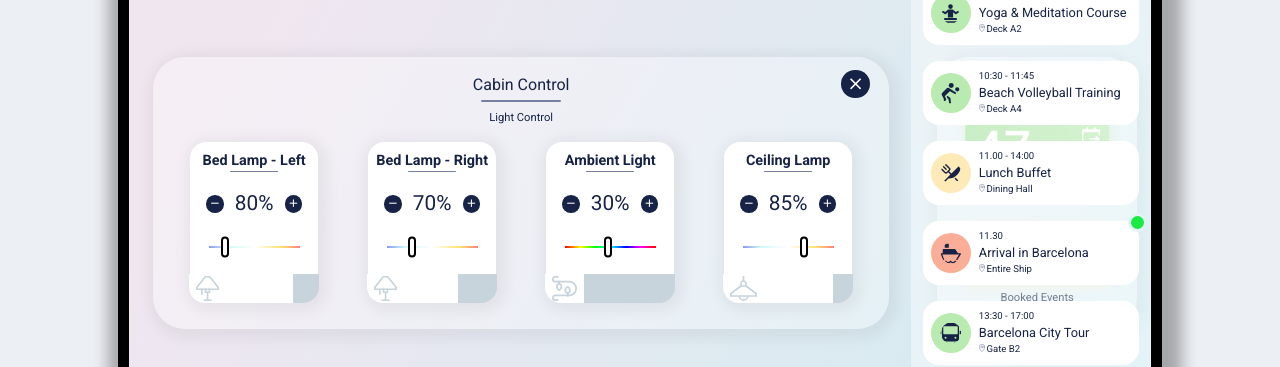
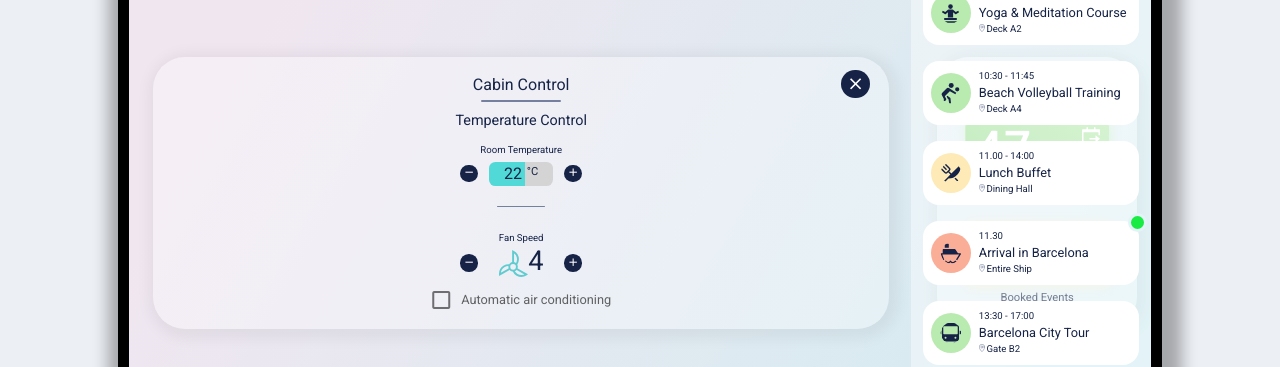
Before and after one commit to LinusHe/uws-cruiseship, a Vue app: page / in a window 1280 px wide. Shown: the part 187-554 px from the top of the page. Built offline with nearby package versions, Linux system fonts and the light colour scheme; a web font is replaced by a local one; what vue-wavify would draw is missing.

Commit message:
Added Temp Control

```diff
--- a/src/assets/scss/dashboard/climacontrol.scss
+++ b/src/assets/scss/dashboard/climacontrol.scss
@@ -1,3 +1,59 @@
 #climaControl {
+  .control-label {
+    font-size: 0.6rem;
+    margin: .5rem;
 
+    &.temp {
+      margin-bottom: 1rem;
+    }
+  }
+
+  .control-row {
+    align-items: center;
+
+    img {
+      height: 1.7rem;
+      margin-left: 1.3rem;
+    }
+  }
+
+  .number {
+    width: 4rem;
+    text-align: center;
+    margin: 0 0.7rem;
+    border-radius: 0.4rem;
+    font-size: 1rem;
+
+    span {
+      font-size: 0.7rem;
+      position: relative;
+      top: -0.2rem;
+      padding-left: 0.3rem;
+    }
+
+    &.fan {
+      font-size: 1.7rem;
+      margin: 0;
+      margin-bottom: 0.2rem;
+      width: auto;
+      margin-right: 1.3rem;
+    }
+  }
+
+  .divider-xs {
+    margin-top: 2rem;
+  }
+
+  .v-input {
+    margin-top: 0.8rem;
+    width: 11.5rem;
+
+    .v-input--selection-controls__input {
+      height: 1rem;
+    }
+
+    label {
+      font-size: 0.8rem;
+    }
+  }
 }
--- a/src/assets/scss/dashboard/dashboard.scss
+++ b/src/assets/scss/dashboard/dashboard.scss
@@ -22,9 +22,7 @@
       .col {
         padding: 0;
       }
-      .wrapper {
-        padding-right: 2rem;
-      }
+
       #main-content {
         position: relative;
         flex-wrap: nowrap;
@@ -34,7 +32,6 @@
         transition: all 0.8s;
 
         &.expand-1 {
-          left: -16.5rem;
         }
 
         &.expand-2 {
@@ -52,10 +49,6 @@
         border-radius: 2rem;
         transition: width 0.8s;
 
-        &.expand {
-          width: 46rem;
-        }
-
         .heading {
           margin-top: 1rem;
           margin-bottom: 0.2rem;
@@ -63,15 +56,47 @@
         }
 
         .section-name {
-          font-size: 0.7rem;
+          font-size: 0.9rem;
           margin-top: 0.2rem;
         }
+      }
 
-        .btn-close {
-          position: absolute;
-          left: 60rem;
-          top: 4rem;
-          position: absolute;
+      .wrapper {
+        padding-right: 2rem;
+
+        // Expand Logic
+        &.expand-xl {
+          .expand {
+            width: 46rem !important;
+          }
+          .expand-1 {
+            left: -16.5rem !important;
+            .btn-close {
+              position: absolute;
+              left: 60rem;
+              top: 4rem;
+            }
+          }
+          .expand-2 {
+            left: -26.5rem !important;
+          }
+        }
+        &.expand-xs {
+          .expand {
+            width: 23rem !important;
+          }
+          .expand-1 {
+            left: -4.5rem !important;
+            .btn-close {
+              position: absolute;
+              left: 37rem;
+              top: 4rem;
+              position: absolute;
+            }
+          }
+          .expand-2 {
+            left: -26.5rem !important;
+          }
         }
       }
     }
--- a/src/components/Dashboard.vue
+++ b/src/components/Dashboard.vue
@@ -23,14 +23,22 @@
 
     <div id="dashboard-content">
       <v-row id="content">
-        <v-col class="wrapper" sm="9">
+        <v-col class="wrapper" sm="9" :class="'expand-' + expandSize">
           <v-row>
             <Header></Header>
           </v-row>
           <v-row id="main-content" :class="'expand-' + expanded">
             <Entertainment :class="{ expand: expanded == 0 }"></Entertainment>
-            <CabinControl :class="{ expand: expanded == 1 }" @expand="expand(1)" @shrink="shrink()"></CabinControl>
-            <Events :class="{ expand: expanded == 2 }" @expand="expand(2)"></Events>
+            <CabinControl
+              v-bind:class="{ expand: expanded == 1 }"
+              @expand="expand(1)"
+              @shrink="shrink()"
+              @expandSize="setExpandSize"
+            ></CabinControl>
+            <Events
+              :class="{ expand: expanded == 2 }"
+              @expand="expand(2)"
+            ></Events>
           </v-row>
           <Footer></Footer>
         </v-col>
@@ -64,6 +72,7 @@ export default {
 
   data: () => ({
     expanded: 1,
+    expandSize: "xl",
   }),
 
   created() {},
@@ -74,7 +83,10 @@ export default {
     },
     shrink() {
       this.expanded = -1;
-    }
-  }
+    },
+    setExpandSize(value) {
+      this.expandSize = value;
+    },
+  },
 };
 </script>
--- a/src/components/DashboardElements/CabinControl.vue
+++ b/src/components/DashboardElements/CabinControl.vue
@@ -48,7 +48,7 @@
     </div>
 
     <LightControl v-if="light" @close="close(0)"></LightControl>
-    <ClimaControl v-if="clima"></ClimaControl>
+    <ClimaControl v-if="clima" @close="close(1)"></ClimaControl>
   </v-container>
 </template>
 
@@ -65,18 +65,22 @@ export default {
   },
 
   data: () => ({
-    light: true,
-    clima: false,
+    light: false,
+    clima: true,
   }),
 
   methods: {
     lighControl() {
       this.light = true;
+      this.clima = false;
       this.$emit("expand");
+      this.$emit("expandSize", "xl");
     },
     climaControl() {
       this.light = false;
+      this.clima = true;
       this.$emit("expand");
+      this.$emit("expandSize", "xs");
     },
     close(value) {
       value == 0 ? (this.light = false) : (this.clima = false);
--- a/src/components/DashboardElements/ClimaControl.vue
+++ b/src/components/DashboardElements/ClimaControl.vue
@@ -1,6 +1,89 @@
 <template>
   <v-container id="climaControl">
+    <v-btn
+      @click="close()"
+      fab
+      x-small
+      elevation="0"
+      class="myfab btn-close"
+      color="#162346"
+      ><v-icon color="white">mdi-close</v-icon>
+    </v-btn>
 
+    <v-row justify="center">
+      <p class="section-name">Temperature Control</p>
+    </v-row>
+
+    <!-- Temp -->
+    <v-row justify="center" class="mt-0">
+      <v-col sm="12" justify="center" align="center">
+        <p class="control-label temp">Room Temperature</p>
+      </v-col>
+      <v-row sm="12" justify="center" class="control-row">
+        <v-btn
+        :disabled="autoMode"
+          @click="changeTemp(-0.5)"
+          fab
+          elevation="0"
+          class="myfab-xxs"
+          color="#162346"
+          ><v-icon color="white">mdi-minus</v-icon>
+        </v-btn>
+        <p :style="tempGradient" class="number temp">
+          {{ temperature }}<span>°C</span>
+        </p>
+        <v-btn
+        :disabled="autoMode"
+          @click="changeTemp(0.5)"
+          fab
+          x-small
+          elevation="0"
+          class="myfab-xxs"
+          color="#162346"
+          ><v-icon color="white">mdi-plus</v-icon>
+        </v-btn>
+      </v-row>
+      <v-col sm="12" justify="center" align="center">
+        <div class="divider-xs"></div>
+      </v-col>
+    </v-row>
+
+    <!-- Fan -->
+    <v-row justify="center">
+      <v-col sm="12" justify="center" align="center">
+        <p class="control-label">Fan Speed</p>
+      </v-col>
+      <v-row sm="12" justify="center" class="control-row">
+        <v-btn
+        :disabled="autoMode"
+          @click="changeFan(-1)"
+          fab
+          elevation="0"
+          class="myfab-xxs"
+          color="#162346"
+          ><v-icon color="white">mdi-minus</v-icon> </v-btn
+        ><img src="../../assets/img/icon/dashboard/ventilation.svg" />
+        <p class="number fan">{{ fanSpeed }}</p>
+        <v-btn
+        :disabled="autoMode"
+          @click="changeFan(1)"
+          fab
+          x-small
+          elevation="0"
+          class="myfab-xxs"
+          color="#162346"
+          ><v-icon color="white">mdi-plus</v-icon>
+        </v-btn>
+      </v-row>
+      <v-col sm="12" align="center" justify="center">
+        <v-checkbox
+          @change="toggleAutoMode"
+          hide-details=""
+          v-model="autoMode"
+          label="Automatic air conditioning"
+        ></v-checkbox>
+      </v-col>
+    </v-row>
   </v-container>
 </template>
 
@@ -13,11 +96,47 @@ export default {
   },
 
   data: () => ({
-    //
+    temperature: 22,
+    fanSpeed: 4,
+    tempGradient: "",
+    autoMode: false,
   }),
 
+  created: function () {
+    this.updateTempGradient();
+  },
+
   methods: {
-    //
+    toggleAutoMode() {
+      if (this.autoMode) {
+        this.temperature = 22;
+        this.fanSpeed = 1;
+        this.updateTempGradient();
+      }
+    },
+    changeTemp(value) {
+      if (this.temperature + value <= 26 && this.temperature + value >= 17) {
+        this.temperature = this.temperature + value;
+      }
+      this.updateTempGradient();
+    },
+    changeFan(value) {
+      if (this.fanSpeed + value <= 5 && this.fanSpeed + value >= 0) {
+        this.fanSpeed = this.fanSpeed + value;
+      }
+      this.updateTempGradient();
+    },
+    updateTempGradient() {
+      this.tempGradient =
+        "background: linear-gradient(90deg, rgba(81,217,215,1) 0%, rgba(81,217,215,1) " +
+        ((this.temperature - 17) * 100) / 9 +
+        "%, rgba(212,212,212,1) " +
+        ((this.temperature - 17) * 100) / 9 +
+        "%);";
+    },
+    close() {
+      this.$emit("close");
+    },
   },
 };
 </script>
```
Also changed, not shown: src/assets/img/icon/dashboard/ventilation.svg (added).
